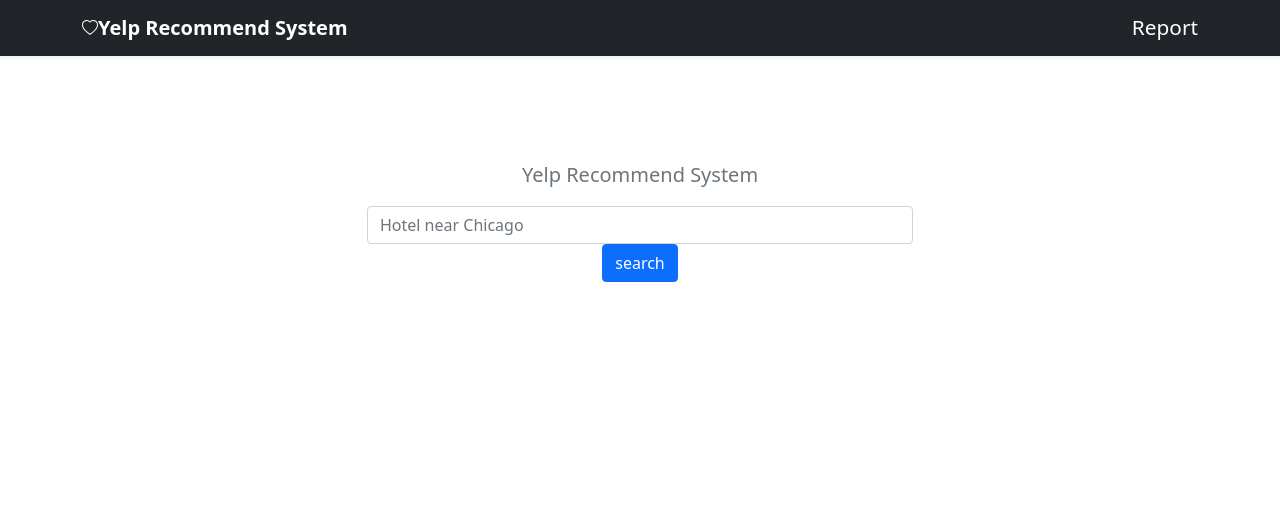
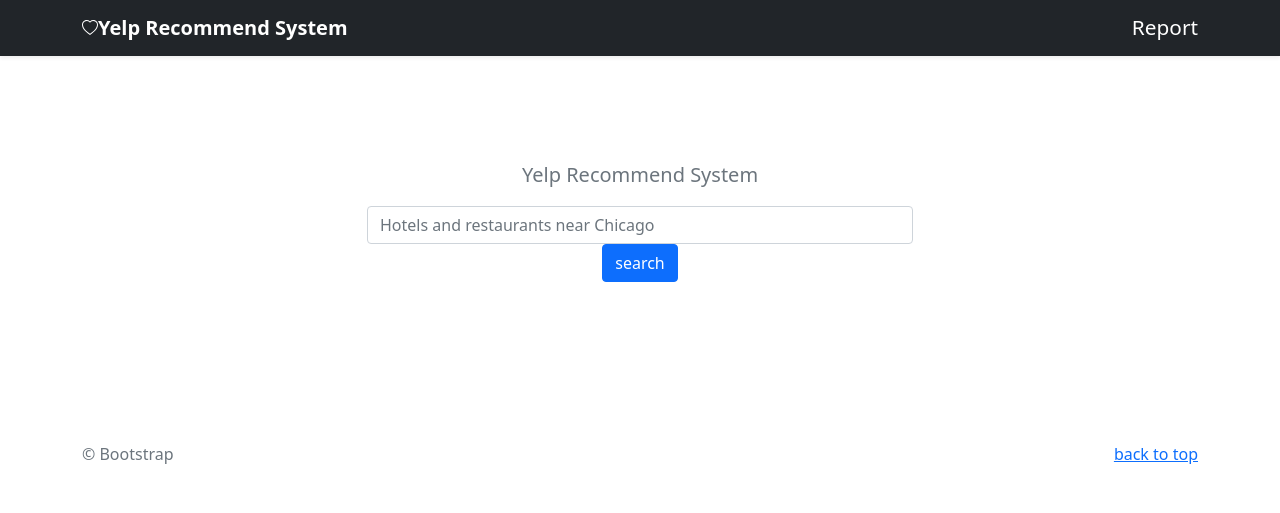
Before and after one commit to pascalbakker/YelpSpamData, a Flask app: page / in a window 1280 px wide. Shown: the top 513 px of the page. Run offline with Flask 2, Linux system fonts and the light colour scheme.

Commit message:
minor changes on base.html and ourproject.html

```diff
--- a/recommendwebsite/recommend/recommendation.py
+++ b/recommendwebsite/recommend/recommendation.py
@@ -14,10 +14,10 @@
 
     tokenized_query = texts.split(" ")
     doc_scores = bm25.get_scores(tokenized_query)
-    bm25.get_top_n(tokenized_query, review_dataset, n=10)
+    bm25.get_top_n(tokenized_query, review_dataset, n=9)
 
     # find simliar user related to that query request
-    query_bm25 = hotelReview_ds.loc[doc_scores.argsort()[-10:][::-1]]['reviewer_id']
+    query_bm25 = hotelReview_ds.loc[doc_scores.argsort()[-9:][::-1]]['reviewer_id']
     # load vectors for similar users
     similar_users = rating_matrix[rating_matrix.index.isin(query_bm25)]
     print(rating_matrix.index)
@@ -29,7 +29,7 @@
     # order the dataframe
     similar_users_df_ordered = similar_users_df.sort_values(by=['mean'], ascending=False)
     # grab the top n hotels
-    top_n_hotels = similar_users_df_ordered.head(10)
+    top_n_hotels = similar_users_df_ordered.head(9)
     top_n_hotels_indices = top_n_hotels.index.tolist()
     # lookup these hotels in the other dataframe to find informations
     hotel_info = business_info_ds[business_info_ds['id'].isin(top_n_hotels_indices)]
--- a/recommendwebsite/recommend/templates/base.html
+++ b/recommendwebsite/recommend/templates/base.html
@@ -10,16 +10,25 @@
                   </svg>
                 <strong>Yelp Recommend System</strong>
             </a>
-			<a href="/report" style="color: white; font-size: 1.3em;text-decoration:none;"> Report </a>
-			<!--<button class="navbar-toggler" type="button" data-bs-toggle="collapse" data-bs-target="#navbarHeader" aria-controls="navbarHeader" aria-expanded="false" aria-label="تبديل التنقل">
+            <a href="/report" style="color: white; font-size: 1.3em;text-decoration:none;"> Report </a>
+            <!--<button class="navbar-toggler" type="button" data-bs-toggle="collapse" data-bs-target="#navbarHeader" aria-controls="navbarHeader" aria-expanded="false" aria-label="تبديل التنقل">
 			<span class="navbar-toggler-icon"></span> -->
-          </button>
+            </button>
         </div>
     </div>{% block title %}{% endblock %}
 </head>
 
 <body>
     {% block content %}{% endblock %}
+    <footer class="text-muted py-5">
+        <div class="container">
+            <p class="float-end mb-1">
+                <a href="#">back to top</a>
+            </p>
+            <p class="mb-0">© Bootstrap
+        </div>
+    </footer>
+
     <script src="https://cdn.jsdelivr.net/npm/bootstrap@5.0.0/dist/js/bootstrap.bundle.min.js" integrity="sha384-p34f1UUtsS3wqzfto5wAAmdvj+osOnFyQFpp4Ua3gs/ZVWx6oOypYoCJhGGScy+8" crossorigin="anonymous"></script>
 </body>
 
--- a/recommendwebsite/recommend/templates/hotel.html
+++ b/recommendwebsite/recommend/templates/hotel.html
@@ -10,7 +10,9 @@
 </section>
 
 <div class="album py-5 bg-light">
-    <div class="card-group" style="display:flex;">
+    <div class="container">
+        <div class="card-columns">
+            <div class="row row-cols-1 row-cols-sm-2 row-cols-md-3 g-3">
                 {% for row in tables %}
                 <div class=" card" style="width: 25rem; ">
                     <img class="card-img-top" src="{{row[5]}} " width="225 " height="225 " />
@@ -26,4 +28,6 @@
                 </div>
                 {% endfor%}
             </div>
+        </div>
+    </div>
 </div>{% endblock %}
--- a/recommendwebsite/recommend/templates/index.html
+++ b/recommendwebsite/recommend/templates/index.html
@@ -7,7 +7,7 @@
             <p class="lead text-muted">Yelp Recommend System</p>
             <form method="POST" action="/recommend">
                 <div class="form-group">
-                    <input type="text" class="form-control" name="tf" placeholder="Hotel near Chicago">
+                    <input type="text" class="form-control" name="tf" placeholder="Hotels and restaurants near Chicago">
                 </div>
 
                 <button type="submit" class="btn btn-primary">search</button>
```
Also changed, not shown: recommendwebsite/recommend/templates/ourproject.html (+32 -19 lines), recommendwebsite/recommend/static/img0.png (added), recommendwebsite/recommend/static/img1.png (added), recommendwebsite/recommend/static/img2.png (added). Lines whose indentation alone changed are shown as unchanged.
